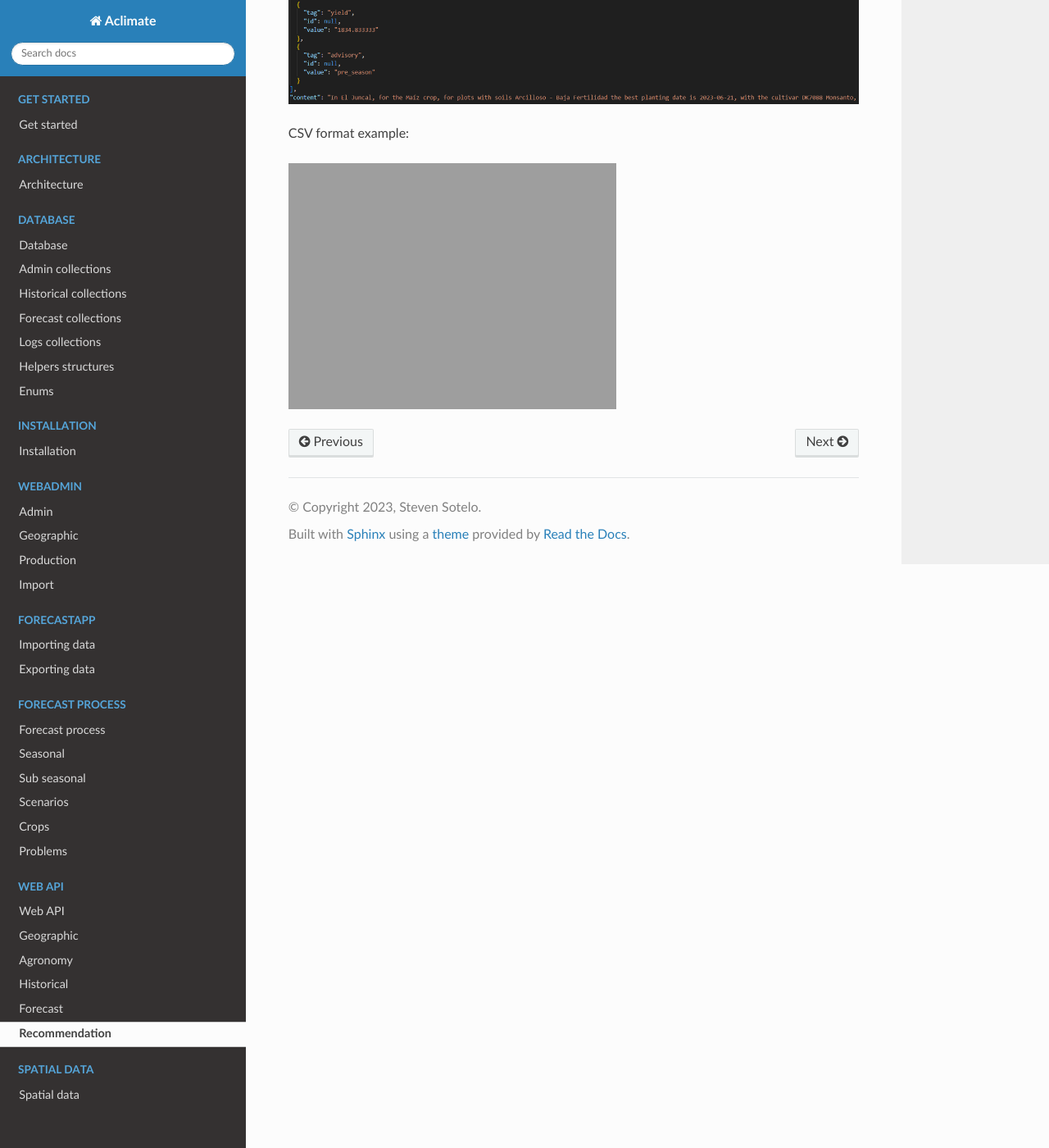
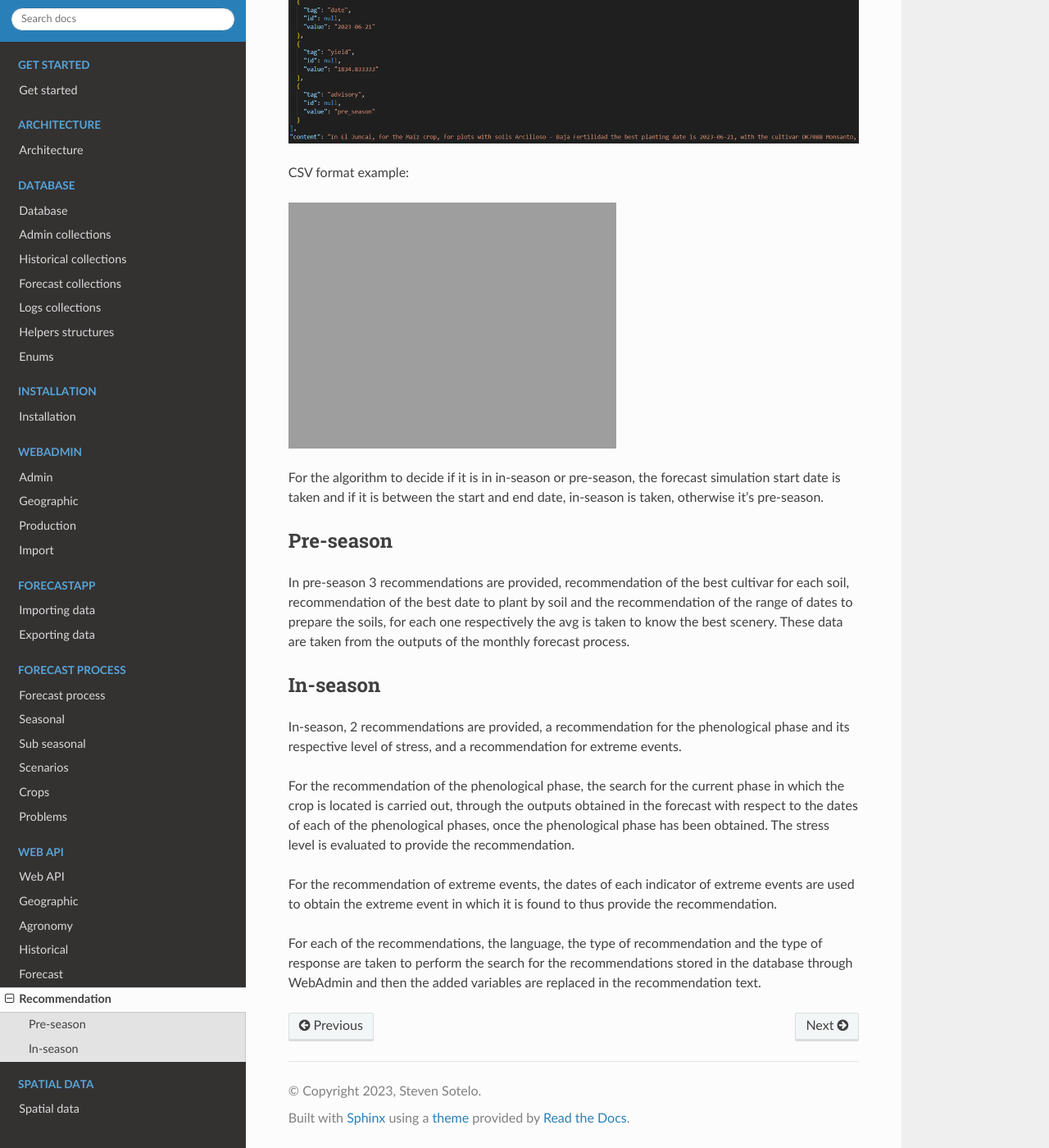
Before and after one commit to stevensotelo/aclimate_docs, a Sphinx documentation site: the page built from docs/source/08-recommendation.rst, in a window 1280 px wide and 1400 px high, scrolled down 1771 px. Shown: the whole window at 82% size. Built offline with Sphinx 7.4.7 and the Read the Docs theme 2.0.0, drawn with Linux system fonts in a browser that asks for light colours; some of the changed text lies outside the part shown.

Commit message:
some changes

```diff
--- a/docs/source/08-agronomic.rst
+++ b/docs/source/08-agronomic.rst
@@ -15,7 +15,7 @@
 
 
 
-The endpoint must follow the following format **https://webapi.aclimate.org/api/Agronomic/(cultivar)/(format)**
+The endpoint must follow the following format **https://webapi.aclimate.org/api/Agronomic/{cultivar}/{format}**
 
 Examples:
 
--- a/docs/source/08-geographic.rst
+++ b/docs/source/08-geographic.rst
@@ -82,7 +82,7 @@
 
 
 
-The endpoint must follow the following format **https://webapi.aclimate.org/api/Geographic/(countryId)/(format)**
+The endpoint must follow the following format **https://webapi.aclimate.org/api/Geographic/{countryId}/{format}**
 
 Examples:
 
@@ -228,7 +228,7 @@
 
 
 
-The endpoint must follow the following format **https://webapi.aclimate.org/api/Geographic/Crop/(countryId)/(format)**
+The endpoint must follow the following format **https://webapi.aclimate.org/api/Geographic/Crop/{countryId}/{format}**
 
 Examples:
 
--- a/docs/source/08-recommendation.rst
+++ b/docs/source/08-recommendation.rst
@@ -24,12 +24,14 @@
 * This endpoint is made up of the **base_URL + /api + /Recommendation/RecommendationYield/** (https://webapi.aclimate.org/api/Recommendation/RecommendationYield/)
 * This endpoint needs two parameters:
 
-    - **weather_stations**: You must enter the id of the weather station from which you want to get the information, if you want to obtain recommendations for different stations, you must separate each Id by ",".
+    - **weather_stations:** You must enter the id of the weather station from which you want to get the information, if you want to obtain recommendations for different stations, you must separate each Id by ",".
+
+    - **language:** It is the ISO 639-2 of each of the languages, it is used to filter the language of the recommendation. (By default in case of not passing the parameter it is **eng**)
 
     - **format:** to learn more about format parameter click here :ref:`format`.
 
 
-The endpoint must follow the following format **https://webapi.aclimate.org/api/Recommendation/RecommendationYield/(weather_stations)/(format)**
+The endpoint must follow the following format **https://webapi.aclimate.org/api/Recommendation/RecommendationYield/{weather_stations}/{language}/{format}**
 
 Examples:
 
@@ -98,3 +100,26 @@
 .. image:: /_static/img/08-recommendation/recommendation_example_2.*
     :alt: recommendation_example_2 csv view
     :class: device-screen-vertical side-by-side
+
+
+
+
+For the algorithm to decide if it is in in-season or pre-season, the forecast simulation start date is taken and if it is between the start and end date, in-season is taken, otherwise it's pre-season.
+
+Pre-season
+**********
+
+In pre-season 3 recommendations are provided, recommendation of the best cultivar for each soil, recommendation of the best date to plant by soil and the recommendation of the range of dates to prepare the soils, for each one respectively the avg is taken to know the best scenery.
+These data are taken from the outputs of the monthly forecast process.
+
+In-season
+*********
+
+In-season, 2 recommendations are provided, a recommendation for the phenological phase and its respective level of stress, and a recommendation for extreme events.
+
+For the recommendation of the phenological phase, the search for the current phase in which the crop is located is carried out, through the outputs obtained in the forecast with respect to the dates of each of the phenological phases, once the phenological phase has been obtained. The stress level is evaluated to provide the recommendation.
+
+For the recommendation of extreme events, the dates of each indicator of extreme events are used to obtain the extreme event in which it is found to thus provide the recommendation.
+
+
+For each of the recommendations, the language, the type of recommendation and the type of response are taken to perform the search for the recommendations stored in the database through WebAdmin and then the added variables are replaced in the recommendation text.
--- a/docs/source/08-webapi.rst
+++ b/docs/source/08-webapi.rst
@@ -7,7 +7,7 @@
 
 The base Endpoint is built as follows:
 
-    - **base_URL + /api + /(controller)/(specific module)/(parameters)**
+    - **base_URL + /api + /{controller}/{specific module}/{parameters}**
 
     - Example: https://webapi.aclimate.org/api/Forecast/Historical/2018/json
 
```
Also changed, not shown: docs/source/08-forecast.rst (+6 -6 lines), docs/source/08-historical.rst (+4 -4 lines).
